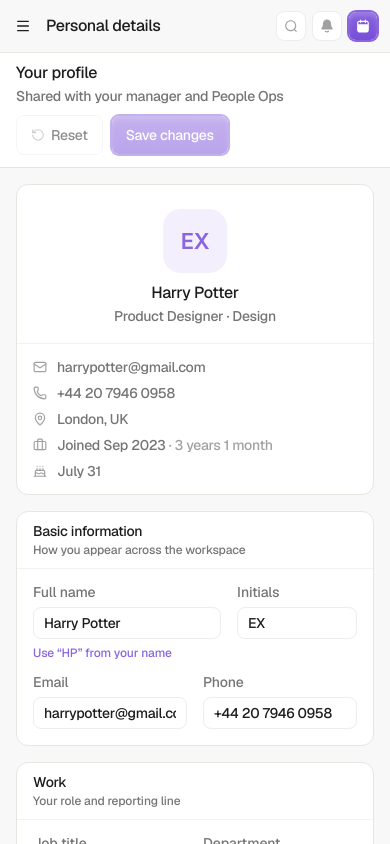
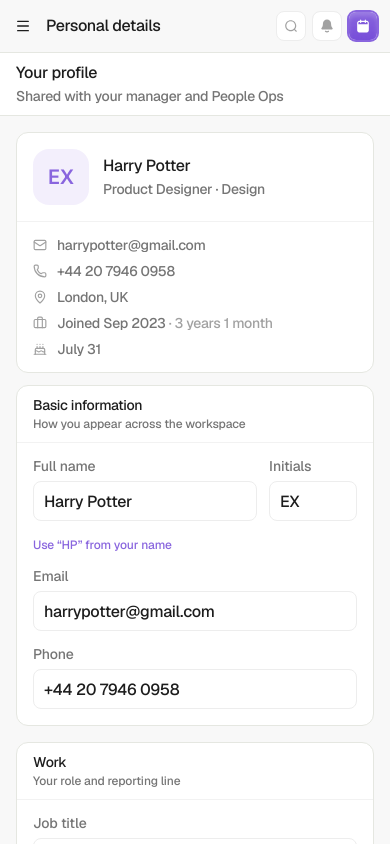
Before and after one commit to Rahul96A/calender-app-design, a Next.js app: page /personal-details in a window 390 px wide. Built offline with nearby package versions, Linux system fonts and the light colour scheme.

Commit message:
feat: make Personal details responsive
Single-column fields, a compact profile header below 1024px and a
sticky Save bar that appears on phones only when there are edits.

```diff
--- a/src/components/pages/personal-details/personal-details-page.tsx
+++ b/src/components/pages/personal-details/personal-details-page.tsx
@@ -13,6 +13,9 @@ import { cn } from "@/lib/utils";
 import { useToday } from "@/hooks/use-today";
 import { useAppStore } from "@/stores/app-store";
 import { Card, CardHeader, PageHeader, PageRoot } from "@/components/pages/shared/page-chrome";
+
+/** Phones: 40px fields with 16px text, so iOS doesn't zoom in on focus. */
+const TOUCH_FIELD = "max-md:h-10 max-md:text-[16px]";
 
 const EMAIL_RE = /^[^\s@]+@[^\s@]+\.[^\s@]+$/;
 const BIO_MAX = 280;
@@ -120,12 +123,13 @@ export function PersonalDetailsPage() {
 
   // Errors show once a field has been edited, or for every field after a failed save.
   const err = (k: keyof Profile) => ((showErrors || k in edits) && errors[k]) || null;
-  const input = (k: keyof Profile, props: React.ComponentProps<typeof Input> = {}) => (
+  const input = (k: keyof Profile, { className, ...props }: React.ComponentProps<typeof Input> = {}) => (
     <Input
       id={`pd-${k}`}
       value={draft[k]}
       onChange={(e) => set(k, e.target.value)}
       aria-invalid={err(k) ? true : undefined}
+      className={cn(TOUCH_FIELD, className)}
       {...props}
     />
   );
@@ -138,24 +142,30 @@ export function PersonalDetailsPage() {
       <PageHeader
         title="Your profile"
         description={
-          dirty
-            ? `${changed.length} unsaved ${changed.length === 1 ? "change" : "changes"} · ⌘S to save`
-            : "Shared with your manager and People Ops"
+          dirty ? (
+            <>
+              {changed.length} unsaved {changed.length === 1 ? "change" : "changes"}
+              <span className="max-md:hidden"> · ⌘S to save</span>
+            </>
+          ) : (
+            "Shared with your manager and People Ops"
+          )
         }
         actions={
-          <>
+          // Phones get a sticky save bar at the bottom instead (see below).
+          <div className="hidden items-center gap-2 md:flex">
             <Button onClick={reset} disabled={!dirty}>
               <RotateCcwIcon className="text-icon" /> Reset
             </Button>
             <Button id="profile-save" type="submit" form="profile-form" variant="brand" disabled={!dirty}>
               Save changes
             </Button>
-          </>
+          </div>
         }
       />
       <form
         id="profile-form"
-        className="mx-auto grid w-full max-w-[1040px] grid-cols-1 items-start gap-4 p-4 lg:grid-cols-[280px_minmax(0,1fr)]"
+        className="mx-auto grid w-full max-w-[1040px] grid-cols-1 items-start gap-3 p-4 md:gap-4 lg:grid-cols-[280px_minmax(0,1fr)]"
         onSubmit={(e) => {
           e.preventDefault();
           save();
@@ -164,20 +174,21 @@ export function PersonalDetailsPage() {
       >
         {/* Summary */}
         <Card className="lg:sticky lg:top-[84px]">
-          <div className="flex flex-col items-center gap-3 px-4 pt-6 pb-5 text-center">
-            <span className="flex size-16 items-center justify-center rounded-[18px] bg-brand-tint">
-              <span className="font-inter text-[22px] leading-none font-semibold tracking-[-0.33px] text-brand">
+          {/* Below lg the summary is a compact horizontal header; the sidebar card from lg. */}
+          <div className="flex items-center gap-3.5 p-4 lg:flex-col lg:gap-3 lg:px-4 lg:pt-6 lg:pb-5 lg:text-center">
+            <span className="flex size-14 shrink-0 items-center justify-center rounded-[16px] bg-brand-tint lg:size-16 lg:rounded-[18px]">
+              <span className="font-inter text-[20px] leading-none font-semibold tracking-[-0.3px] text-brand lg:text-[22px] lg:tracking-[-0.33px]">
                 {draft.initials.toUpperCase() || "?"}
               </span>
             </span>
-            <div className="grid gap-2">
+            <div className="grid min-w-0 gap-2">
               <p className="t-16 text-fg">{draft.name || "Your name"}</p>
               <p className="t-14 text-fg-2">
                 {[draft.jobTitle, draft.department].filter(Boolean).join(" · ") || "Add a job title"}
               </p>
             </div>
           </div>
-          <ul className="grid gap-3 border-t border-subtle px-4 py-4">
+          <ul className="grid gap-x-4 gap-y-3 border-t border-subtle px-4 py-4 sm:grid-cols-2 lg:grid-cols-1">
             <SummaryRow icon={<MailIcon />}>{draft.email || "—"}</SummaryRow>
             <SummaryRow icon={<PhoneIcon />}>{draft.phone || "—"}</SummaryRow>
             <SummaryRow icon={<MapPinIcon />}>{draft.location || "—"}</SummaryRow>
@@ -193,7 +204,7 @@ export function PersonalDetailsPage() {
 
         <div className="grid min-w-0 gap-4">
           <Section title="Basic information" description="How you appear across the workspace">
-            <div className="grid grid-cols-[minmax(0,1fr)_120px] items-start gap-4">
+            <div className="grid grid-cols-[minmax(0,1fr)_88px] items-start gap-3 sm:grid-cols-[minmax(0,1fr)_120px] sm:gap-4">
               <Field label="Full name" htmlFor="pd-name" error={err("name")}>
                 {input("name", { autoComplete: "name", required: true })}
               </Field>
@@ -209,12 +220,12 @@ export function PersonalDetailsPage() {
               <button
                 type="button"
                 onClick={() => set("initials", initialsFrom(draft.name))}
-                className="t-12 -mt-2 w-fit text-brand outline-none hover-fine:text-brand-strong focus-visible:underline"
+                className="t-12 -mt-2 w-fit text-brand outline-none hover-fine:text-brand-strong focus-visible:underline max-md:-my-1 max-md:py-1.5"
               >
                 Use “{initialsFrom(draft.name)}” from your name
               </button>
             ) : null}
-            <div className="grid grid-cols-2 items-start gap-4">
+            <div className="grid grid-cols-1 items-start gap-4 sm:grid-cols-2">
               <Field label="Email" htmlFor="pd-email" error={err("email")}>
                 {input("email", { type: "email", autoComplete: "email", required: true })}
               </Field>
@@ -225,7 +236,7 @@ export function PersonalDetailsPage() {
           </Section>
 
           <Section title="Work" description="Your role and reporting line">
-            <div className="grid grid-cols-2 items-start gap-4">
+            <div className="grid grid-cols-1 items-start gap-4 sm:grid-cols-2">
               <Field label="Job title" htmlFor="pd-jobTitle">
                 {input("jobTitle", { autoComplete: "organization-title" })}
               </Field>
@@ -245,14 +256,14 @@ export function PersonalDetailsPage() {
           </Section>
 
           <Section title="Personal" description="Only visible to People Ops">
-            <div className="grid grid-cols-2 items-start gap-4">
+            <div className="grid grid-cols-1 items-start gap-4 sm:grid-cols-2">
               <Field label="Birthday" htmlFor="pd-birthday" error={err("birthday")}>
                 {input("birthday", { type: "date", max: today })}
               </Field>
               <Field label="Emergency contact" htmlFor="pd-emergencyContact" hint="Name and phone number">
                 {input("emergencyContact", { placeholder: "Name · phone" })}
               </Field>
-              <Field label="Home address" htmlFor="pd-address" className="col-span-2">
+              <Field label="Home address" htmlFor="pd-address" className="sm:col-span-2">
                 {input("address", { autoComplete: "street-address" })}
               </Field>
             </div>
@@ -271,6 +282,7 @@ export function PersonalDetailsPage() {
             >
               <Textarea
                 id="pd-bio"
+                className="max-md:text-[16px]"
                 rows={3}
                 value={draft.bio}
                 onChange={(e) => set("bio", e.target.value)}
@@ -281,6 +293,18 @@ export function PersonalDetailsPage() {
           </Section>
         </div>
       </form>
+
+      {/* Phones: unsaved edits surface a save bar pinned above the home indicator. */}
+      {dirty ? (
+        <div className="sticky bottom-0 z-10 mt-auto flex gap-2 border-t border-hairline bg-surface px-4 pt-3 pb-[max(0.75rem,env(safe-area-inset-bottom))] duration-200 ease-(--ease-out) animate-in fade-in-0 slide-in-from-bottom-4 md:hidden">
+          <Button className="h-10 px-3.5" onClick={reset}>
+            <RotateCcwIcon className="text-icon" /> Reset
+          </Button>
+          <Button type="submit" form="profile-form" variant="brand" className="h-10 flex-1">
+            Save {changed.length === 1 ? "change" : `${changed.length} changes`}
+          </Button>
+        </div>
+      ) : null}
     </PageRoot>
   );
 }
```
